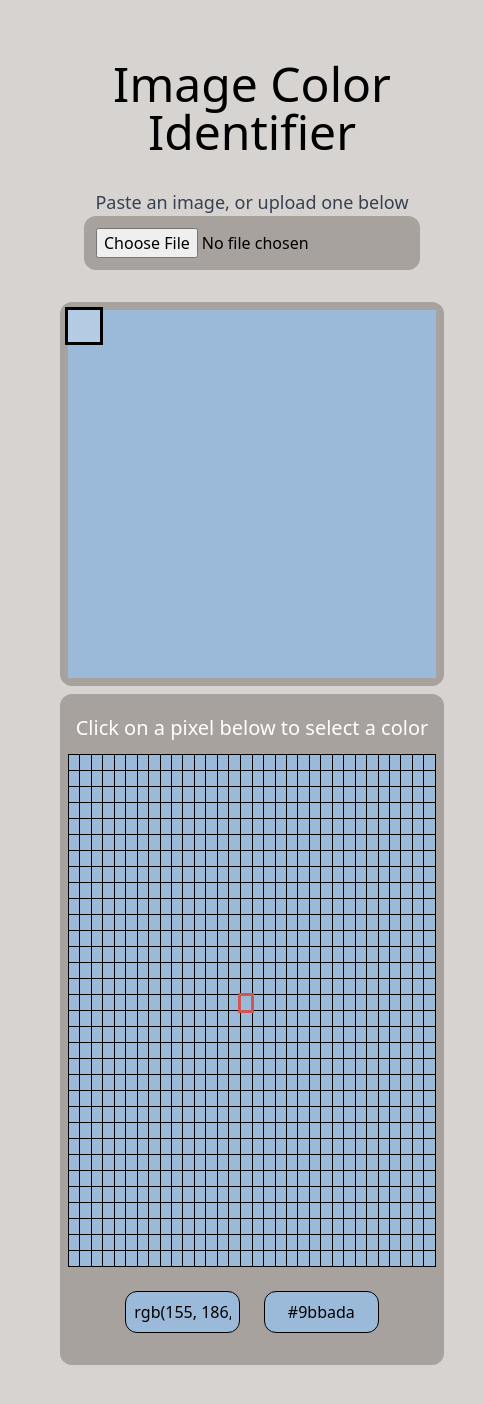
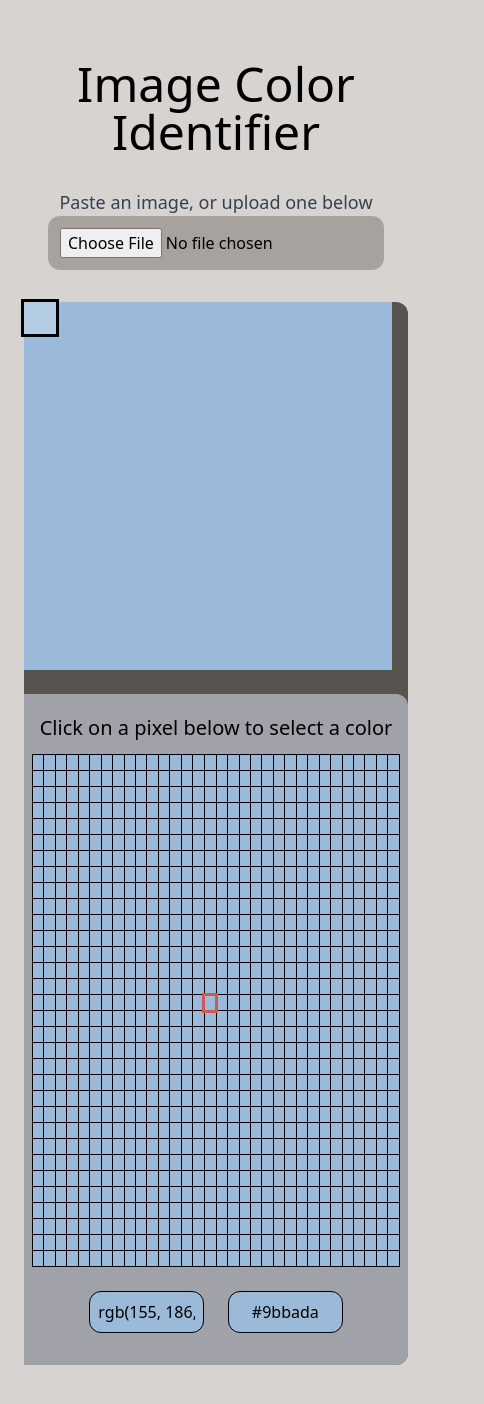
Before and after one commit to andrewctam/color-identifier, a Next.js app: page / in a window 390 px wide. Shown: the top 1404 px of the page, 484 px wide, since content can reach past the window. Built offline with nearby package versions, Linux system fonts and the light colour scheme.

Commit message:
Layout change

```diff
--- a/components/App.js
+++ b/components/App.js
@@ -5,7 +5,6 @@ import ColorIdentifier from './ColorIdentifier';
 const App = (props) => {
     const [image, setImage] = useState(null);
     const [imageURL, setImageURL] = useState("");
-
 
     useEffect (() => {
         document.querySelector("body").classList.add("bg-stone-300");
@@ -51,8 +50,8 @@ const App = (props) => {
     }
 
     return  (
-    <div className="text-black mx-auto text-center w-fit p-10 select-none">
-        <h1 className="text-5xl">Image Color Identifier</h1>
+    <div className="text-black mx-auto text-center w-fit py-10 px-1 select-none">
+        <a href = "."><h1 className="text-5xl">Image Color Identifier</h1></a>
 
         <p className="text-lg text-gray-700 mt-8">Paste an image, or upload one below</p>
         <div className="w-fit bg-stone-400 mx-auto p-3 mb-8 rounded-xl" >
--- a/components/ColorIdentifier.js
+++ b/components/ColorIdentifier.js
@@ -20,7 +20,8 @@ const ColorIdentifier = (props) => {
                         (props.image.width > canvasRef.current.offsetWith ||
                         props.image.height > canvasRef.current.offsetHeight);
     return (
-    <div>
+    <div className = "bg-stone-600 rounded-xl">
+
          {cropNecessary ?
         <CropImage image = {props.image} imageURL = {props.imageURL} setSelection = {setSelection}
             canvasWidth = {canvasRef.current.offsetWidth - 2}
@@ -28,7 +29,6 @@ const ColorIdentifier = (props) => {
             setCanvasStartX = {setCanvasStartX}
             setCanvasStartY = {setCanvasStartY}
          /> : null}
-
 
 
         <div className = "lg:grid lg:grid-cols-2 lg:gap-2">
--- a/components/CropImage.js
+++ b/components/CropImage.js
@@ -52,8 +52,8 @@ const CropImage = (props) => {
     }
 
     return (
-        <div className="mx-auto bg-stone-400 p-1 m-3 rounded-xl">
-            <div className="relative mx-auto cursor-crosshair w-full h-full"
+        <div className="mx-auto mt-5">
+            <div className="relative mx-auto cursor-crosshair w-fit h-fit"
                 draggable={false}
                 onMouseMove={(e) => { if (mouseDown) placeBox(e); }}
                 onMouseDown={(e) => { placeBox(e); setMouseDown(true) }}
--- a/components/ImageCanvas.js
+++ b/components/ImageCanvas.js
@@ -77,7 +77,7 @@ const ImageCanvas = (props) => {
     }
 
     return (
-        <div ref={props.imageBoxRef} className="mx-auto w-96 bg-stone-400 p-2 rounded-xl h-96">
+        <div ref={props.imageBoxRef} className="m-auto w-96 h-96">
             <div className="relative mx-auto cursor-crosshair w-full h-full "
                 draggable={false}
                 onMouseMove={(e) => { if (mouseDown) placeBox(e); }}
--- a/components/MatrixDisplay.js
+++ b/components/MatrixDisplay.js
@@ -39,8 +39,8 @@ const MatrixDisplay = (props) => {
     }
 
     return (
-        <div className = "bg-stone-400 rounded-xl w-full h-full mx-auto lg:mt-0 m-2 p-2">
-            <p className = "text-center text-xl text-white my-3">Click on a pixel below to select a color</p>
+        <div className = "bg-zinc-400 rounded-r-xl w-full h-full mx-auto lg:mt-0 m-2 p-2">
+            <p className = "text-center text-xl text-black my-3">Click on a pixel below to select a color</p>
             <table className='mx-auto' >
                 <tbody>
                 {props.selection ?
```
